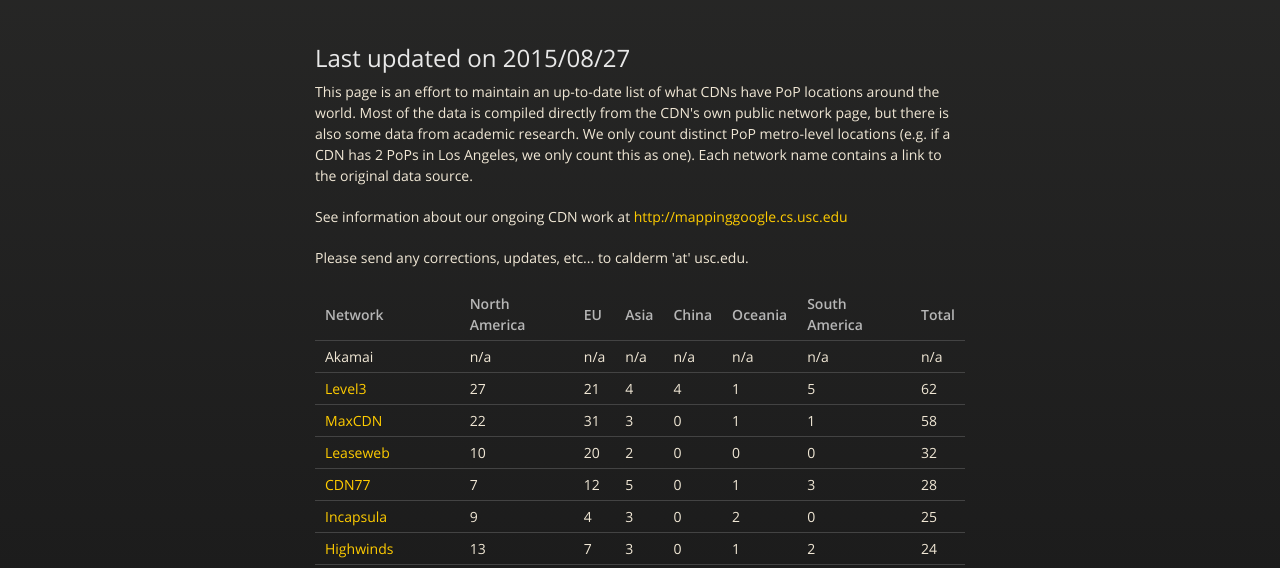
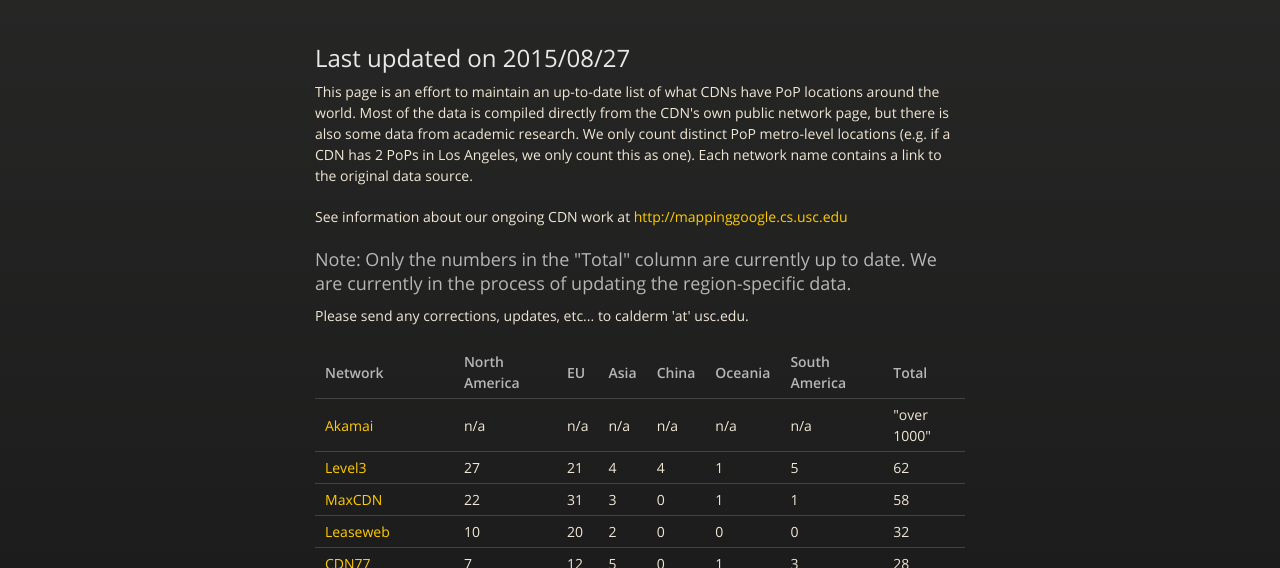
Before and after one commit to USC-NSL/cdn-coverage, a plain HTML site: page index.html in a window 1280 px wide. Shown: the part 226-794 px from the top of the page. Drawn offline with nearby package versions, Linux system fonts and the light colour scheme.

```diff
--- a/index.html
+++ b/index.html
@@ -45,6 +45,9 @@
 
 <p>See information about our ongoing CDN work at <a href="http://mappinggoogle.cs.usc.edu">http://mappinggoogle.cs.usc.edu</a></p>
 
+<h3>
+<a id="note-only-the-numbers-in-the-total-column-are-currently-up-to-date-we-are-currently-in-the-process-of-updating-the-region-specific-data" class="anchor" href="#note-only-the-numbers-in-the-total-column-are-currently-up-to-date-we-are-currently-in-the-process-of-updating-the-region-specific-data" aria-hidden="true"><span class="octicon octicon-link"></span></a>Note: Only the numbers in the "Total" column are currently up to date. We are currently in the process of updating the region-specific data.</h3>
+
 <p>Please send any corrections, updates, etc... to calderm 'at' usc.edu.  </p>
 
 <table>
@@ -62,14 +65,14 @@
 </thead>
 <tbody>
 <tr>
-<td>Akamai</td>
+<td><a href="http://conferences.sigcomm.org/sigcomm/2015/pdf/papers/p167.pdf">Akamai</a></td>
 <td>n/a</td>
 <td>n/a</td>
 <td>n/a</td>
 <td>n/a</td>
 <td>n/a</td>
 <td>n/a</td>
-<td>n/a</td>
+<td>"over 1000"</td>
 </tr>
 <tr>
 <td><a href="http://maps.level3.com/">Level3</a></td>
```
Also changed, not shown: params.json (+1 -1 lines).
